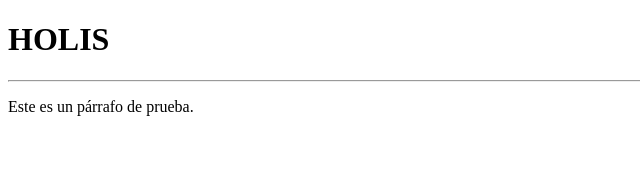
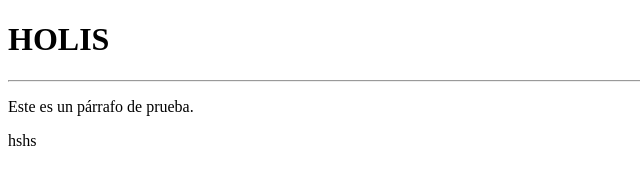
Before and after one commit to Camila-Fernanda-Olvera/4031P, a plain HTML site: page index.html in a window 1280 px wide. Shown: the full height of the page, 0-640 px from the left. Drawn offline with Linux system fonts and the light colour scheme.

Commit message:
MODIFIQUE EL INDEX

```diff
--- a/index.html
+++ b/index.html
@@ -8,5 +8,6 @@
 <body>
     <h1>HOLIS</h1><hr>
     <p>Este es un párrafo de prueba.</p>
+    <p>hshs</p>
 </body>
 </html>
```
